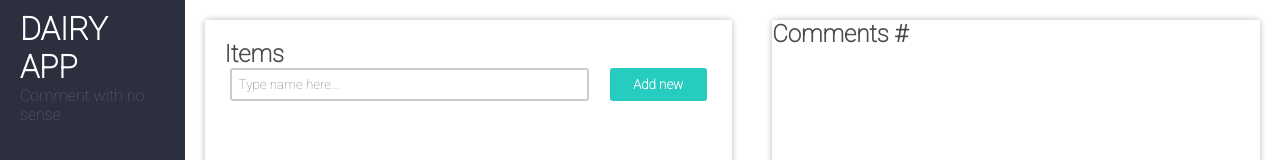
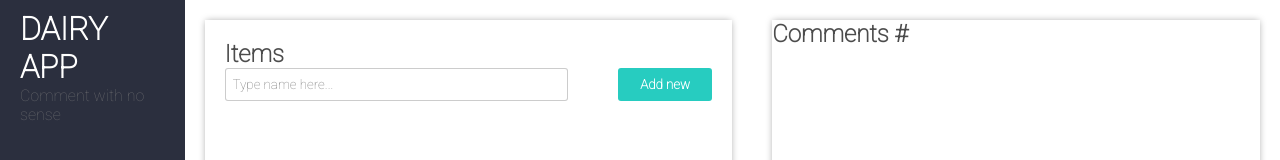
Before and after one commit to andriy-muhayliv/diary, a React (Create React App) app: page / in a window 1280 px wide. Shown: the top 160 px of the page. Built offline with nearby package versions, Linux system fonts and the light colour scheme.

Commit message:
debug input items

```diff
--- a/src/App.js
+++ b/src/App.js
@@ -25,7 +25,7 @@ function App() {
       <div className={style.main}>
         <Items setData={setData} setLocalStore={setLocalStore} localStore={localStore} data={data} />
         <Route exact path={`/`}> <Comments /></Route>
-        {data ? data.map((i, index) => (<Route activeClassName="active" path={`/${index}`}> <Comments
+        {data ? data.map((i, index) => (<Route path={`/${index}`}> <Comments
           index={index}
           key={i.id}
           id={i.id}
--- a/src/Component/Items/Items.module.css
+++ b/src/Component/Items/Items.module.css
@@ -18,10 +18,10 @@ h2 {
 
 input {
   padding: 7px;
-  border: 2px solid rgb(0, 0, 0, 0.2);
+  border: 1px solid rgb(0, 0, 0, 0.2);
   border-radius: 3px;
   width: 70%;
-  margin-right: 10px;
+  margin-right: 50px;
 }
 
 button {
--- a/src/Component/Items/Items/itemsContainer/ItemsContainer.jsx
+++ b/src/Component/Items/Items/itemsContainer/ItemsContainer.jsx
@@ -3,6 +3,8 @@ import styles from './ItemsContainer.module.css'
 import { NavLink } from 'react-router-dom'
 
 const ItemsContainer = (props) => {
+
+    console.log(styles)
 
     const deleteItem = () => {
         let arr = props.data.slice();
@@ -17,7 +19,7 @@ const ItemsContainer = (props) => {
     }
 
     return (
-        <NavLink className={styles.text} activeClassName="active" to={`/${props.index}`}>
+        <NavLink className={styles.text} activeClassName={styles.active} to={`/${props.index}`}>
             <div className={styles.container}>
                 <p>{props.inputText}</p>
                 <button onClick={deleteItem}>Delete</button>
--- a/src/Component/Items/Items/itemsContainer/ItemsContainer.module.css
+++ b/src/Component/Items/Items/itemsContainer/ItemsContainer.module.css
@@ -1,6 +1,5 @@
 .container {
   width: 100%;
-  color: black;
   font-weight: bold;
   font-family: "Courier New", Courier, monospace;
   display: flex;
@@ -32,6 +31,9 @@ button {
   font-weight: 900;
 }
 
-.active {
-  color: rgb(255, 217, 0);
+.active p {
+  margin-left: -22px;
+  padding-left: 18px;
+  border-left: 4px solid #ff2f5a;
+  position: relative;
 }
```
